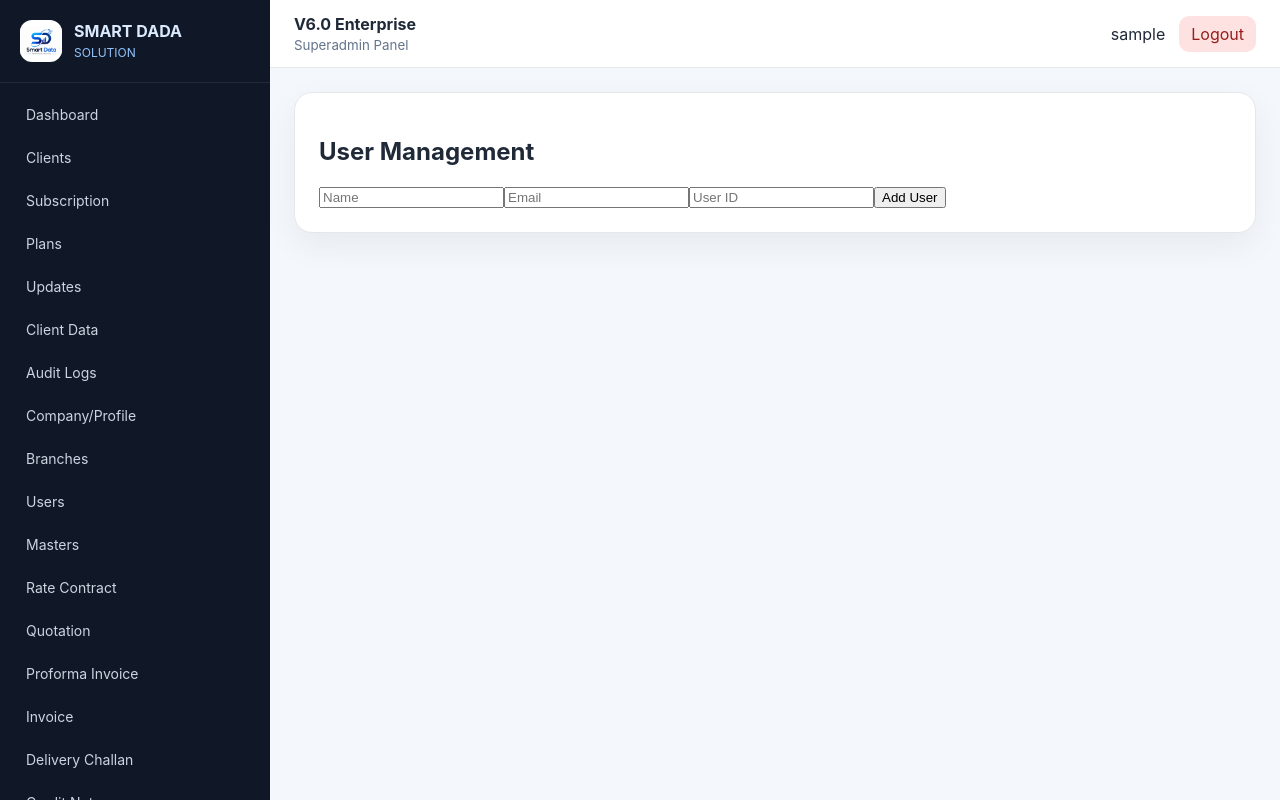
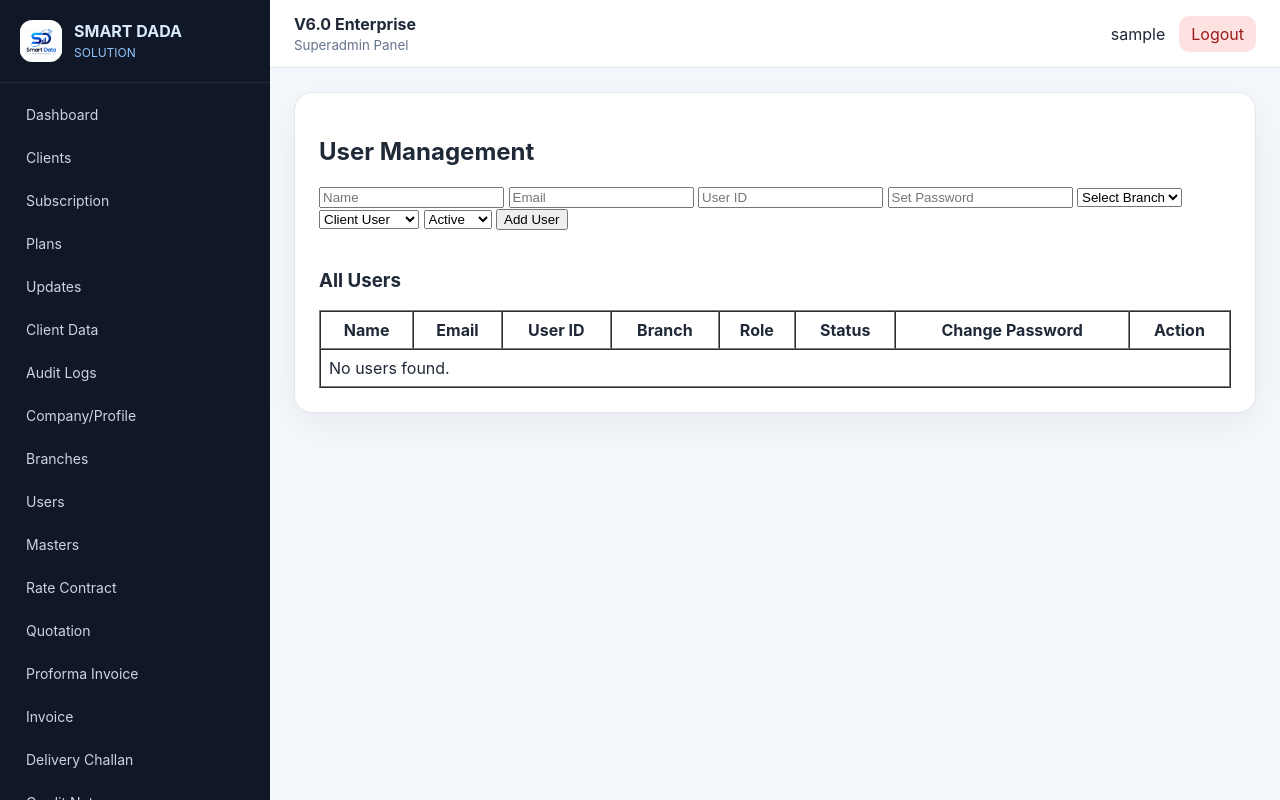
Before and after one commit to dsanjib174-sketch/SD_Invoice_V6_0_Enterprise_, a Flask app: page /users in a window 1280 px wide. Run offline with Flask 3, Linux system fonts and the light colour scheme; the visitor is signed in with stand-in values (Sample User, id 1).

Commit message:
Update users.html

```diff
--- a/app/templates/client/users.html
+++ b/app/templates/client/users.html
@@ -1,7 +1,112 @@
 {% extends "base.html" %}
 {% block content %}
+
 <section>
-<h2>User Management</h2>
-<form class="grid"><input placeholder="Name"><input placeholder="Email"><input placeholder="User ID"><button>Add User</button></form>
+  <h2>User Management</h2>
+
+  <form method="POST" class="grid">
+    <input type="hidden" name="action" value="add">
+
+    <input name="name" placeholder="Name" required>
+    <input name="email" placeholder="Email" required>
+    <input name="user_id" placeholder="User ID" required>
+    <input name="password" type="password" placeholder="Set Password" required>
+
+    <select name="branch" required>
+      <option value="">Select Branch</option>
+      {% for b in branches %}
+      <option value="{{ b.branch_name }}">{{ b.branch_name }}</option>
+      {% endfor %}
+    </select>
+
+    {% if session.get('login_type') == 'superadmin' %}
+    <select name="role">
+      <option value="client">Client User</option>
+      <option value="superadmin">Super Admin</option>
+    </select>
+    {% else %}
+    <input type="hidden" name="role" value="client">
+    {% endif %}
+
+    <select name="status">
+      <option value="Active">Active</option>
+      <option value="Inactive">Inactive</option>
+    </select>
+
+    <button type="submit">Add User</button>
+  </form>
+
+  <br>
+
+  <h3>All Users</h3>
+
+  <table border="1" cellpadding="8" cellspacing="0" width="100%">
+    <tr>
+      <th>Name</th>
+      <th>Email</th>
+      <th>User ID</th>
+      <th>Branch</th>
+      <th>Role</th>
+      <th>Status</th>
+      <th>Change Password</th>
+      <th>Action</th>
+    </tr>
+
+    {% if users %}
+      {% for u in users %}
+      <tr>
+        <form method="POST">
+          <input type="hidden" name="action" value="update">
+          <input type="hidden" name="user_record_id" value="{{ u.id }}">
+
+          <td><input name="name" value="{{ u.name }}" required></td>
+          <td><input name="email" value="{{ u.email }}" required></td>
+          <td><input name="user_id" value="{{ u.user_id }}" required></td>
+
+          <td>
+            <select name="branch">
+              {% for b in branches %}
+              <option value="{{ b.branch_name }}" {% if u.branch == b.branch_name %}selected{% endif %}>
+                {{ b.branch_name }}
+              </option>
+              {% endfor %}
+            </select>
+          </td>
+
+          <td>
+            {% if session.get('login_type') == 'superadmin' %}
+            <select name="role">
+              <option value="client" {% if u.role == "client" %}selected{% endif %}>Client User</option>
+              <option value="superadmin" {% if u.role == "superadmin" %}selected{% endif %}>Super Admin</option>
+            </select>
+            {% else %}
+              {{ u.role }}
+            {% endif %}
+          </td>
+
+          <td>
+            <select name="status">
+              <option value="Active" {% if u.status == "Active" %}selected{% endif %}>Active</option>
+              <option value="Inactive" {% if u.status == "Inactive" %}selected{% endif %}>Inactive</option>
+            </select>
+          </td>
+
+          <td>
+            <input name="password" type="password" placeholder="New Password">
+          </td>
+
+          <td>
+            <button type="submit">Update</button>
+          </td>
+        </form>
+      </tr>
+      {% endfor %}
+    {% else %}
+      <tr>
+        <td colspan="8">No users found.</td>
+      </tr>
+    {% endif %}
+  </table>
 </section>
+
 {% endblock %}
```
